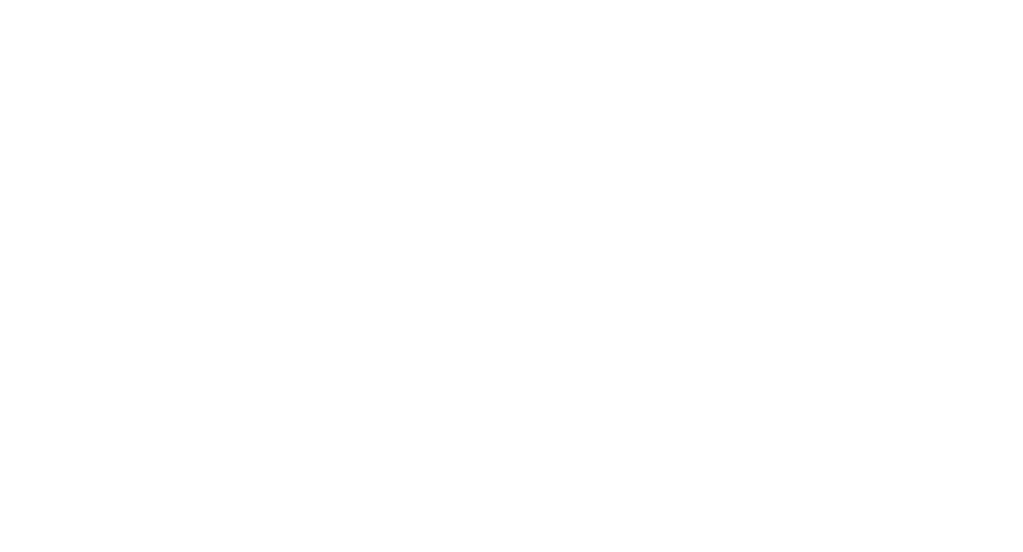
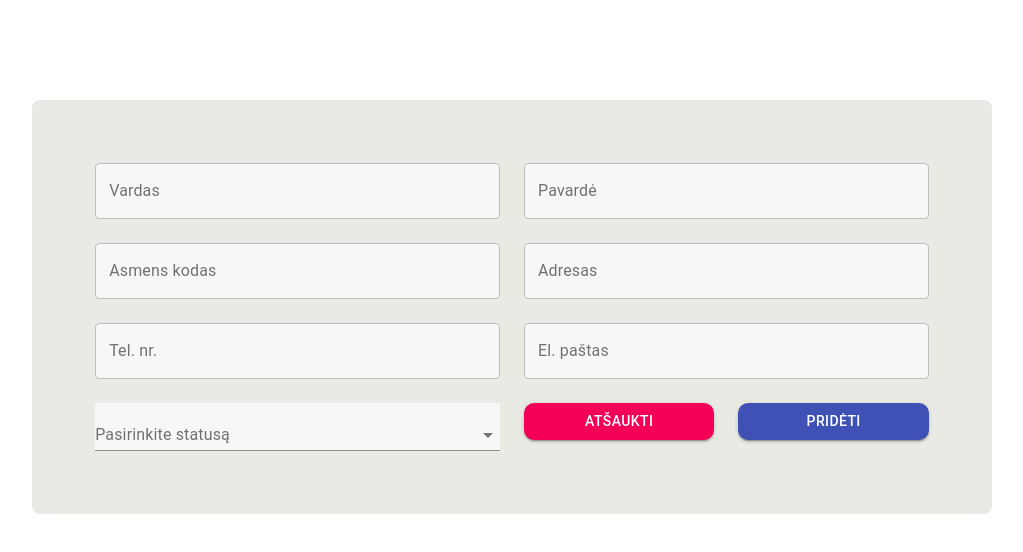
Before and after one commit to Simonas1991/ImpeccaDB-v2.0, a React (Create React App) app in the folder client/: page / in a window 1280 px wide. Shown: the top 552 px of the page, without its empty margins (128-1151 px from the left). Built offline with nearby package versions, Linux system fonts and the light colour scheme; the HTML template or start-up script is replaced by a standard one.

Commit message:
feat: WorkerForm component

```diff
--- a/client/package.json
+++ b/client/package.json
@@ -3,13 +3,16 @@
   "version": "0.1.0",
   "private": true,
   "dependencies": {
+    "@material-ui/core": "^4.11.4",
     "@testing-library/jest-dom": "^5.14.1",
     "@testing-library/react": "^11.2.7",
     "@testing-library/user-event": "^12.8.3",
+    "formik": "^2.2.9",
     "react": "^17.0.2",
     "react-dom": "^17.0.2",
     "react-scripts": "4.0.3",
-    "web-vitals": "^1.1.2"
+    "web-vitals": "^1.1.2",
+    "yup": "^0.32.9"
   },
   "scripts": {
     "start": "react-scripts start",
--- a/client/src/App.js
+++ b/client/src/App.js
@@ -1,11 +1,21 @@
+// libs
+import React from 'react'
+/* ------------------------------------------ */
+
+// components
+import WorkerForm from './components/WorkerForm'
+/* ------------------------------------------ */
+
+// css
 import './App.css';
+/* ------------------------------------------ */
 
-function App() {
+const App = () => {
   return (
-    <div className="App">
-
+    <div>
+      <WorkerForm />
     </div>
-  );
+  )
 }
 
-export default App;
+export default App
--- /dev/null
+++ b/client/src/components/WorkerForm.js
@@ -0,0 +1,185 @@
+// libs
+import React from 'react';
+import { useFormik } from 'formik';
+import * as Yup from 'yup';
+/* ------------------------------------------ */
+
+// components
+import { Container, makeStyles, Grid, Button, TextField, MenuItem, Box } from '@material-ui/core';
+/* ------------------------------------------ */
+
+// makeStyles
+const useStyles = makeStyles((theme) => ({
+    root: {
+        margin: '100px auto',
+        padding: '5%',
+        backgroundColor: '#E8EAE3',
+        borderRadius: '8px'
+    },
+    textField: {
+        width: '100%',
+        backgroundColor: '#F7F7F7',
+        borderRadius: '4px'
+    },
+    button: {
+        width: '100%',
+        borderRadius: '10px'
+    },
+    select: {
+        width: '100%',
+        backgroundColor: '#F7F7F7'
+    },
+    error: {
+        color: '#F44336'
+    }
+}));
+/* ------------------------------------------ */
+
+// formik initial values
+const initialValues = {
+    name: '',
+    surname: '',
+    personalCode: '',
+    address: '',
+    number: '',
+    email: '',
+    type: ''
+}
+/* ------------------------------------------ */
+
+// formik initial values
+const onSubmit = (values) => {
+    console.log('Form data: ', values)
+}
+/* ------------------------------------------ */
+
+// Yup validation
+const validationSchema = Yup.object({
+    name: Yup.string().required('Įveskite vardą!'),
+    surname: Yup.string().required('Įveskite pavardę!'),
+})
+/* ------------------------------------------ */
+
+function App() {
+    const formik = useFormik({
+        initialValues,
+        onSubmit,
+        validationSchema
+    });
+
+    const classes = useStyles();
+
+    return (
+        <form onSubmit={formik.handleSubmit}>
+            <Container maxWidth="md" className={classes.root}>
+                <Grid container spacing={3}>
+
+                    <Grid item xs={12} sm={6}>
+                        <TextField
+                            className={classes.textField}
+                            id="name"
+                            label="Vardas"
+                            variant="outlined"
+                            onChange={formik.handleChange}
+                            onBlur={formik.handleBlur}
+                            value={formik.values.name}
+                        />
+                        {formik.errors.name && formik.touched.name ? <Box className={classes.error}>{formik.errors.name}</Box> : null}
+                    </Grid>
+
+                    <Grid item xs={12} sm={6}>
+                        <TextField
+                            className={classes.textField}
+                            id="surname"
+                            label="Pavardė"
+                            variant="outlined"
+                            onChange={formik.handleChange}
+                            onBlur={formik.handleBlur}
+                            value={formik.values.surname}
+                        />
+                        {formik.errors.surname && formik.touched.surname ? <Box className={classes.error}>{formik.errors.surname}</Box> : null}
+                    </Grid>
+
+                    <Grid item xs={12} sm={6}>
+                        <TextField
+                            className={classes.textField}
+                            id="personalCode"
+                            label="Asmens kodas"
+                            variant="outlined"
+                            onChange={formik.handleChange}
+                            onBlur={formik.handleBlur}
+                            value={formik.values.personalCode}
+                        />
+                    </Grid>
+
+                    <Grid item xs={12} sm={6}>
+                        <TextField
+                            className={classes.textField}
+                            id="address"
+                            label="Adresas"
+                            variant="outlined"
+                            onChange={formik.handleChange}
+                            onBlur={formik.handleBlur}
+                            value={formik.values.address}
+                        />
+                    </Grid>
+
+                    <Grid item xs={12} sm={6}>
+                        <TextField
+                            className={classes.textField}
+                            id="number"
+                            label="Tel. nr."
+                            variant="outlined"
+                            onChange={formik.handleChange}
+                            onBlur={formik.handleBlur}
+                            value={formik.values.number}
+                        />
+                    </Grid>
+
+                    <Grid item xs={12} sm={6}>
+                        <TextField
+                            className={classes.textField}
+                            id="email"
+                            label="El. paštas"
+                            variant="outlined"
+                            onChange={formik.handleChange}
+                            onBlur={formik.handleBlur}
+                            value={formik.values.email}
+                        />
+                    </Grid>
+
+                    <Grid item xs={12} sm={6}>
+                        <TextField
+                            id="type"
+                            name='type'
+                            select
+                            className={classes.select}
+                            value={formik.values.type}
+                            onChange={formik.handleChange}
+                            label="Pasirinkite statusą"
+                        >
+                            <MenuItem name='nostaus' value='nostatus'>Be statuso</MenuItem>
+                            <MenuItem name='work' value='work'>Komandiruotė</MenuItem>
+                            <MenuItem name='holiday' value='holiday'>Neapmokamos atostogos</MenuItem>
+                        </TextField>
+                    </Grid>
+
+                    <Grid item xs={12} sm={3}>
+                        <Button className={classes.button} variant="contained" color="secondary">
+                            Atšaukti
+                        </Button>
+                    </Grid>
+
+                    <Grid item xs={12} sm={3}>
+                        <Button className={classes.button} variant="contained" color="primary" type='submit'>
+                            Pridėti
+                        </Button>
+                    </Grid>
+
+                </Grid>
+            </Container>
+        </form>
+    );
+}
+
+export default App;
```
